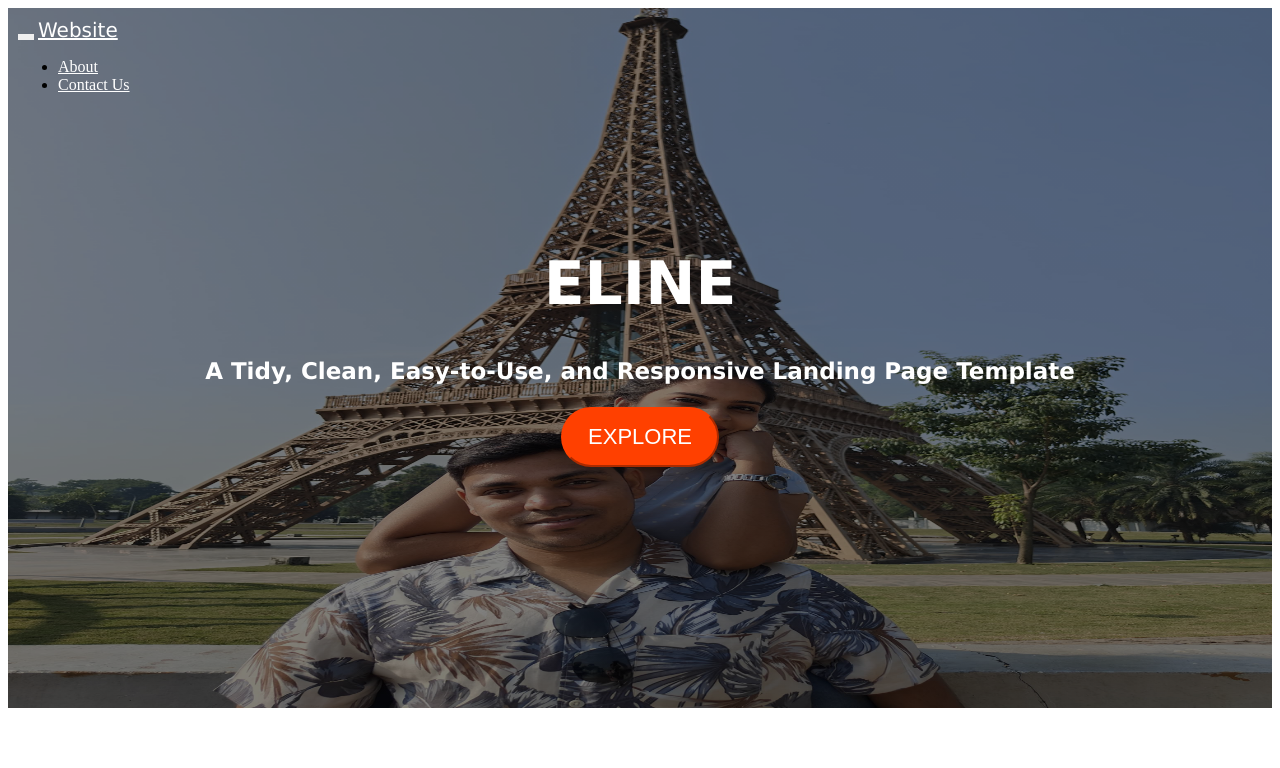
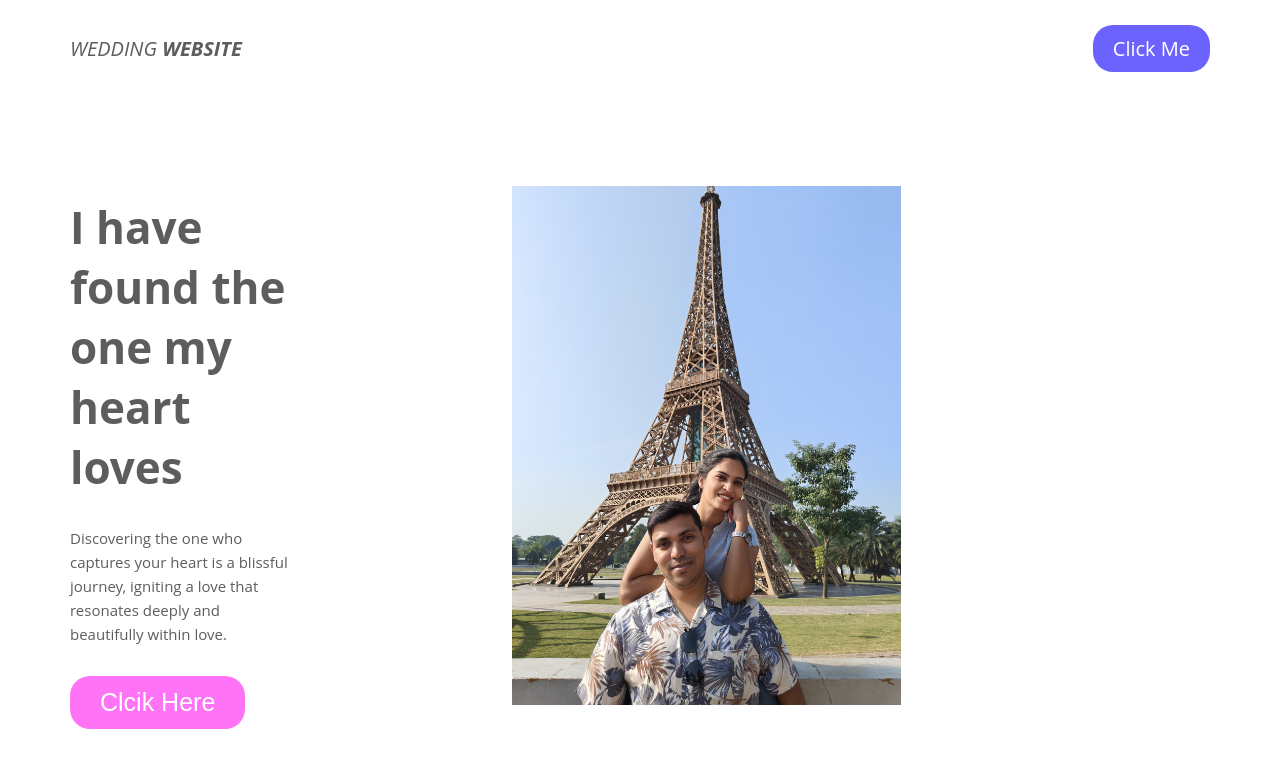
Before and after one commit to WEDDIN23/WEDDING_PAGE, a website: page index.html in a window 1280 px wide. Shown: the top 768 px of the page. Drawn offline with Linux system fonts and the light colour scheme.

Commit message:
index.html

```diff
--- a/index.html
+++ b/index.html
@@ -2,236 +2,192 @@
 <html lang="en">
 <head>
   <meta charset="UTF-8">
-  <title>Loading Animation</title>
+  <meta name="viewport" content="width=device-width, initial-scale=1.0">
+  <title>Document</title>
+</head>
 <style>
-.container-fluid.main{
-  position: relative; /* To make the navbar positions relative to this container */
+/* Start Global Rules */
+* {
+  box-sizing: border-box;
+}
+body {
+  font-family: 'Open Sans', sans-serif;
+}
+a {
+  text-decoration: none;
+}
+ul {
+  list-style: none;
   padding: 0;
+  margin: 0;
 }
+.container {
+  padding-left: 15px;
+  padding-right: 15px;
+  margin-left: auto;
+  margin-right: auto;
+}
+/* Small */
+@media (min-width: 768px) {
+  .container {
+    width: 750px;
+  }
+}
+/* Medium */
+@media (min-width: 992px) {
+  .container {
+    width: 970px;
+  }
+}
+/* Large */
+@media (min-width: 1200px) {
+  .container {
+    width: 1170px;
+  }
+}
+/* End Global Rules */
 
-.navbar-default {
-  background-image: none;
-  background-color: transparent; /* Make the menu become transparent */
-  border-radius: 0px;
-  border: 0;
-  box-shadow: none;
-  padding: 10px;
-  position: absolute; /* Make the menu out of the document flow so it can placed anywhere without disturbing other widgets */
-  top: 0;
-  left: 0;
-  right: 0;
-  z-index: 10; /* If you delete this line, your menu link won't be clicked because it is behind the background. Applying this code bring the menu in front of the background */
+/* Start Landing Page */
+.landing-page header {
+  min-height: 80px;
+  display: flex;
 }
-
-.navbar-default .navbar-brand {
-  font-family: Verdana;
-  color: #ffffff;
+@media (max-width: 767px) {
+  .landing-page header {
+    min-height: auto;
+    display: initial;
+  }
+}
+.landing-page header .container {
+  display: flex;
+  align-items: center;
+  justify-content: space-between;
+}
+@media (max-width: 767px) {
+  .landing-page header .container {
+    flex-direction: column;
+    justify-content: center;
+  }
+}
+.landing-page header .logo {
+  color: #5d5d5d;
+  font-style: italic;
+  text-transform: uppercase;
   font-size: 20px;
 }
-
-.navbar-default .navbar-brand:hover,
-.navbar-default .navbar-brand:focus {
-  color: #ffffff;
-  background-color: transparent;
-}
-
-.navbar-default .navbar-nav > li > a {
-  color: #ffffff;
-}
-
-.navbar-default .navbar-nav > li > a:hover,
-.navbar-default .navbar-nav > li > a:focus {
-  color: #ffffff;
-  background-color: transparent;
-}
-
-.navbar-default .navbar-toggle {
-  border-color: transparent;
-}
-
-.navbar-default .navbar-toggle:hover {
-  background-color: transparent;
-}
-
-.navbar-default .navbar-toggle:focus {
-  background-color: transparent;
-}
-
-.navbar-default .navbar-toggle .icon-bar {
-  background-color: #ffffff;
-}
-
-.carousel .background {
-  background-position: center center;
-  background-size: 100% 100%;
-  background-repeat: no-repeat;
-  height: 700px;
-}
-
-@media (max-width:991px) {
-  .carousel .background {
-    background-size: cover; /* To make the background image looks good */
+@media (max-width: 767px) {
+  .landing-page header .logo {
+    margin-top: 20px;
+    margin-bottom: 20px;
   }
 }
-
-.carousel .background.a {
-  background-image: linear-gradient( rgba(0, 0, 0, 0.5), rgba(0, 0, 0, 0.5)), url("9.jpg");
+.landing-page header .links {
+  display: flex;
+  align-items: center;
 }
-
-.carousel .background.b {
-  background-image: linear-gradient( rgba(0, 0, 0, 0.5), rgba(0, 0, 0, 0.5)), url("3.jpg");
-}
-
-.carousel .background.c {
-  background-image: linear-gradient( rgba(0, 0, 0, 0.5), rgba(0, 0, 0, 0.5)), url("4.jpg");
-}
-
-.carousel-fade .carousel-inner .item {
-  opacity: 0;
-  transition: opacity 0.5s; /* The 0.5s describes the duration to make the opacity from 0 to 1 */
-}
-
-.carousel-fade .carousel-inner .active {
-  opacity: 1;
-}
-
-/* CSS Hack to trigger GPU for smooth transition */
-@media all and (transform-3d),
-(-webkit-transform-3d) {
-  .carousel-fade .carousel-inner > .item.next,
-  .carousel-fade .carousel-inner > .item.active.right {
-    opacity: 0;
-    -webkit-transform: translate3d(0, 0, 0);
-    transform: translate3d(0, 0, 0);
-  }
-  .carousel-fade .carousel-inner > .item.prev,
-  .carousel-fade .carousel-inner > .item.active.left {
-    opacity: 0;
-    -webkit-transform: translate3d(0, 0, 0);
-    transform: translate3d(0, 0, 0);
-  }
-  .carousel-fade .carousel-inner > .item.next.left,
-  .carousel-fade .carousel-inner > .item.prev.right,
-  .carousel-fade .carousel-inner > .item.active {
-    opacity: 1;
-    -webkit-transform: translate3d(0, 0, 0);
-    transform: translate3d(0, 0, 0);
+@media (max-width: 767px) {
+  .landing-page header .links {
+    text-align: center;
+    gap: 10px;
   }
 }
-/* CSS Hack to trigger GPU for smooth transition */
+.landing-page header .links li {
+  margin-left: 30px;
+  color: #5d5d5d;
+  cursor: pointer;
+  transition: .3s;
+}
+@media (max-width: 767px) {
+  .landing-page header .links li {
+    margin-left: auto;
+  }
+}
+.landing-page header .links li:last-child {
+  border-radius: 20px;
+  padding: 10px 20px;
+  color: #FFF;
+  background-color: #6c63ff;
+}
+.landing-page header .links li:not(:last-child):hover {
+  color: #6c63ff;
+}
+.landing-page .content .container {
+  display: flex;
+  align-items: center;
+  justify-content: space-between;
+  gap: 140px;
+  min-height: calc(100vh - 80px);
+}
+@media (max-width: 767px) {
+  .landing-page .content .container {
+    gap: 0;
+    min-height: calc(100vh - 101px);
+    justify-content: center;
+    flex-direction: column-reverse;
+  }
+}
+@media (max-width: 767px) {
+  .landing-page .content .info {
+    text-align: center;
+    margin-bottom: 15px
+  }
+}
+.landing-page .content .info h1 {
+  color: #5d5d5d;
+  font-size: 44px;
+}
+.landing-page .content .info p {
+  margin: 0;
+  line-height: 1.6;
+  font-size: 15px;
+  color: #5d5d5d;
+}
+.landing-page .content .info button {
+  border: 0;
+  border-radius: 20px;
+  padding: 12px 30px;
+  margin-top: 30px;
+  cursor: pointer;
+  color: #FFF;
+  background-color: #ff73f6;
+}
+.landing-page .content .image img {
+  max-width: 100%;
+  margin-left: 5rem;
+}
+/* End Landing Page */
 
-.covertext {
-  position: absolute; /* To make the div to be place anywhere. It is out of the document flow */
-  top: 200px; /* The distance between the div with the top of document */
-  left: 0px; /* Make the div full width */
-  right: 0px; /* Make the div full width */
-}
+</style>
 
-.title {
-  font-family: Verdana;
-  font-weight: 600;
-  font-size: 60px;
-  color: #ffffff;
-  text-align: center;
-}
 
-.subtitle {
-  font-family: Verdana;
-  font-size: 23px;
-  color: #ffffff;
-  text-align: center;
-}
-
-.explore {
-  text-align: center;
-  margin-top: 10px;
-}
-
-.explore .btn-lg,
-.explore .btn-lg:hover {
-  border-radius: 30px;
-  padding: 15px 25px;
-  font-size: 22px;
-  background-image: none;
-  background-color: #FF4000;
-  border-color: #FF4000;
-  color: #ffffff;
-}
-
-.btn,
-.btn:hover {
-  border-radius: 0px;
-  background-image: none;
-  background-color: #FF4000;
-  border-color: #FF4000;
-  color: #ffffff;
-  margin-bottom: 20px;
-  box-shadow: none;
-  outline: none;
-}
-
-.btn:focus,
-.btn:active:focus,
-.btn.active:focus,
-.btn.focus,
-.btn:active.focus,
-.btn.active.focus {
-  color: #ffffff;
-  outline: none;
-}
-
-    /* ... other styles ... */
-
-    /* Byte Animation and other keyframes */
-
-    /* LOADER */
-    /* Fade In-Out */
-  </style>
-</head>
-<div class="container-fluid main">
-
-  <nav class="navbar navbar-default">
-    <div class="container-fluid">
-      <div class="navbar-header">
-        <button type="button" class="navbar-toggle" data-toggle="collapse" data-target="#myNavbar">
-          <span class="icon-bar"></span>
-          <span class="icon-bar"></span>
-          <span class="icon-bar"></span>
-        </button>
-        <a class="navbar-brand" href="#">Website</a>
-      </div>
-      <div class="collapse navbar-collapse" id="myNavbar">
-        <ul class="nav navbar-nav">
-          <li><a href="#">About</a></li>
-          <li><a href="#">Contact Us</a></li>
+<body>
+      <!-- Start Landing Page -->
+      <div class="landing-page">
+        <header>
+          <div class="container">
+            <a href="#" class="logo">Wedding <b>Website</b></a>
+            <ul class="links">
+              <li>
+                <a href="https://rahulwedjyoti24.42web.io/" style="color: white; font-size: 20px;">Click Me</a>
+              </li>
             </ul>
           </div>
+        </header>
+        <div class="content">
+          <div class="container">
+            <div class="info">
+              <h1>I have found the one my heart loves</h1>
+              <p>Discovering the one who captures your heart is a blissful journey, igniting a love that resonates deeply and beautifully within love.</p>
+              <button>
+                <a href="https://rahulwedjyoti24.42web.io/" style="color: white; font-size: 25px;">Clcik Here</a>
+              </button>
             </div>
-  </nav>
-
-  <div id="myCarousel" class="carousel carousel-fade slide" data-ride="carousel" data-interval="3000">
-    <div class="carousel-inner" role="listbox">
-      <div class="item active background a"></div>
-      <div class="item background b"></div>
-      <div class="item background c"></div>
+            <div class="image">
+              <img src="9.jpg" style="height: 50%; width: 50%; text-align: center;">
             </div>
           </div>
-
-  <div class="covertext">
-    <div class="col-lg-10" style="float:none; margin:0 auto;">
-      <h1 class="title">ELINE</h1>
-      <h3 class="subtitle">A Tidy, Clean, Easy-to-Use, and Responsive Landing Page Template</h3>
-    </div>
-    <div class="col-xs-12 explore">
-      <a href="#"><button type="button" class="btn btn-lg explorebtn">EXPLORE</button></a>
         </div>
       </div>
-
-</div>
-<script>
-  /* When your mouse cursor enter the background, the fading won't pause and keep playing */
-$('.carousel').carousel({
-    pause: "false" /* Change to true to make it paused when your mouse cursor enter the background */
-});
-</script>
+      <!-- End Landing Page -->
+</body>
 </html>
```
Lines whose indentation alone changed are shown as unchanged.
